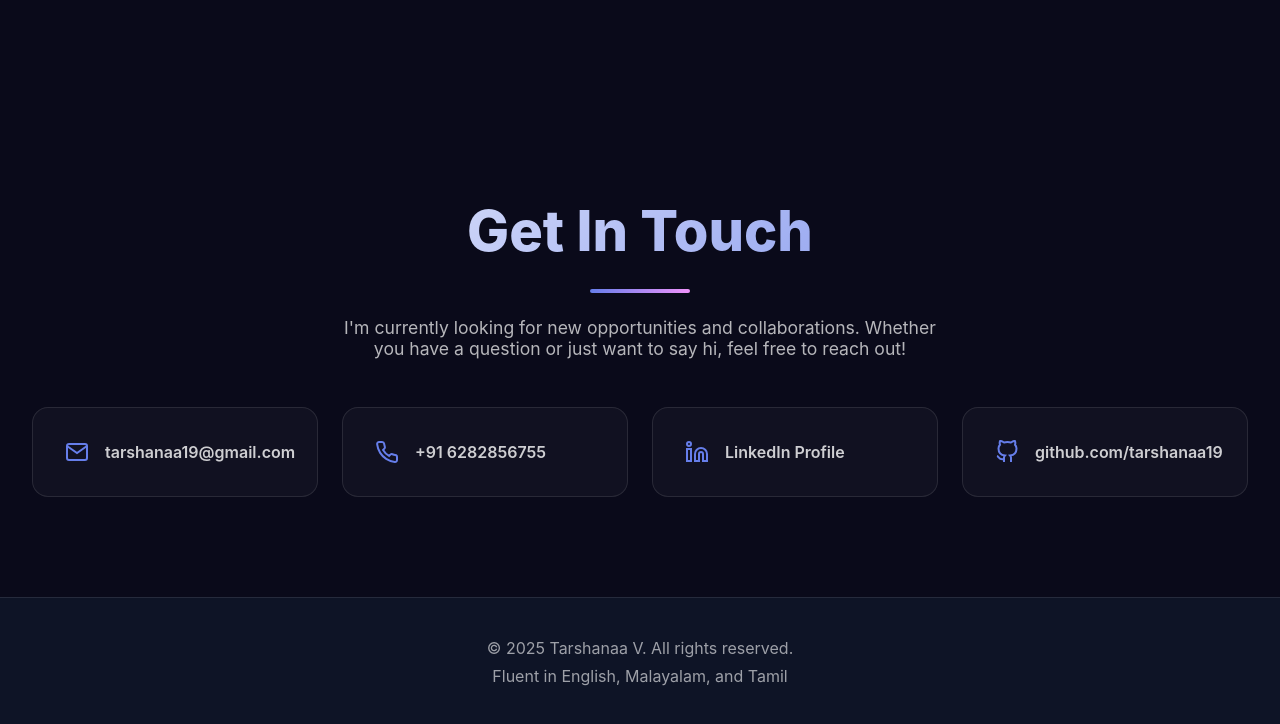
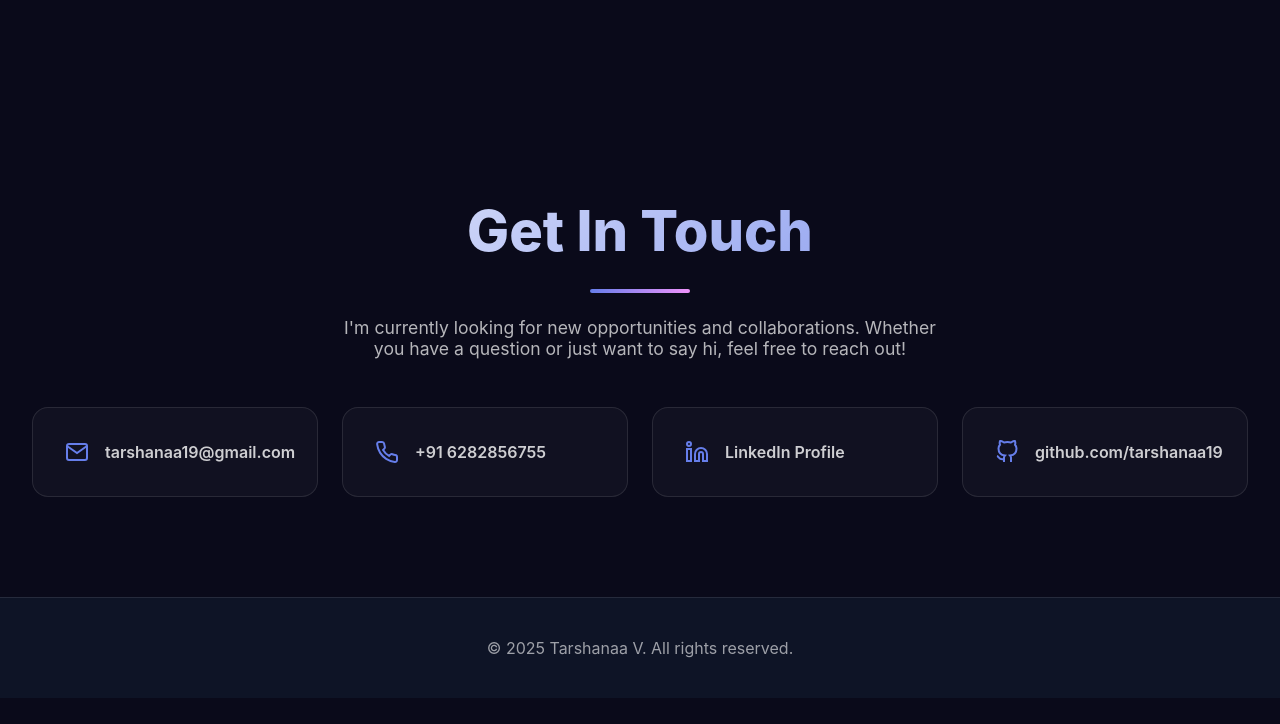
Before and after one commit to tarshanaa19/TarshPortfolio, a plain HTML site: page portfolio.html in a window 1280 px wide. Shown: the part 6039-6763 px from the top of the page. After the commit the page ends 6737 px from the top, so only its background shows below. Drawn offline with Linux system fonts and the light colour scheme.

Commit message:
changes in footer

```diff
--- a/portfolio.html
+++ b/portfolio.html
@@ -716,6 +716,7 @@
     </nav>
 
     <!-- Hero Section -->
+
     <section class="hero" id="home">
         <div class="hero-content">
             <h1 class="hero-title">Hi, I'm Tarshanaa V</h1>
@@ -1040,7 +1041,7 @@
     <footer>
         <div class="container">
             <p>&copy; 2025 Tarshanaa V. All rights reserved.</p>
-            <p>Fluent in English, Malayalam, and Tamil</p>
+
         </div>
     </footer>
 
```
